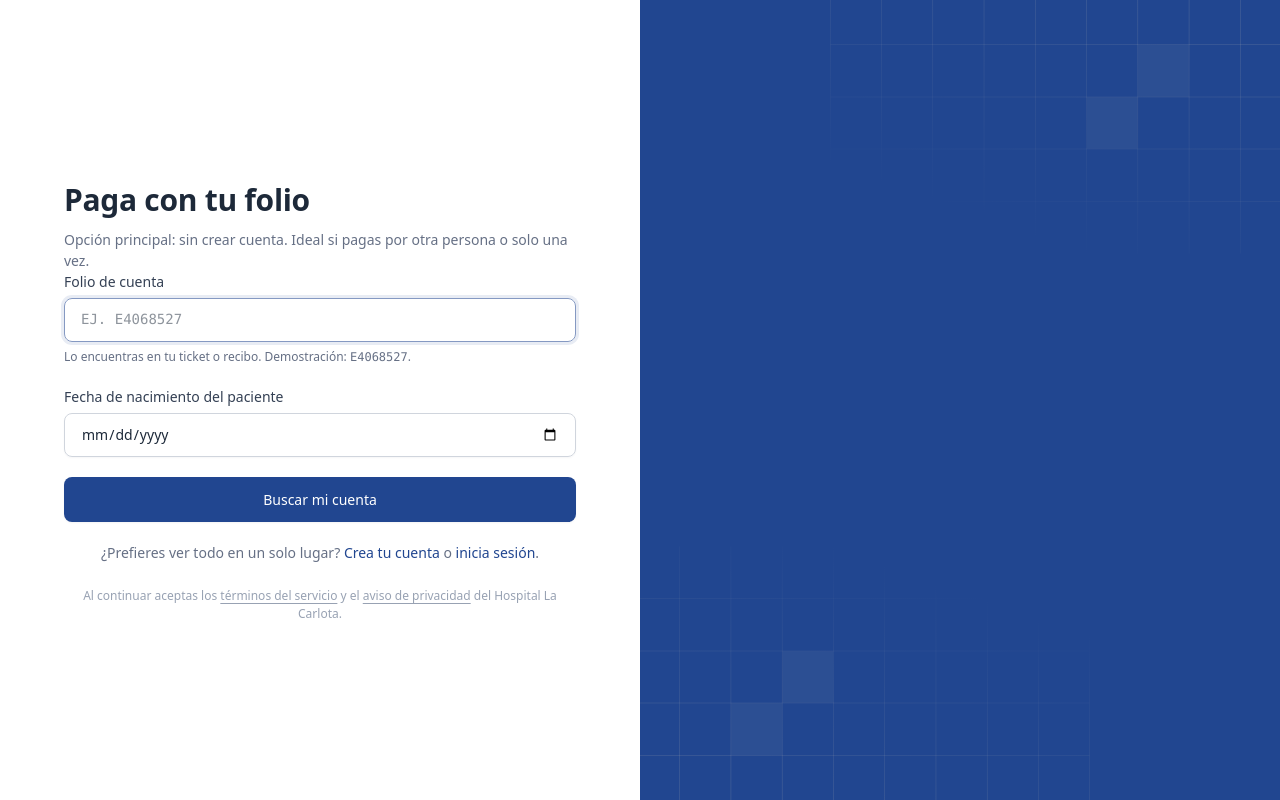
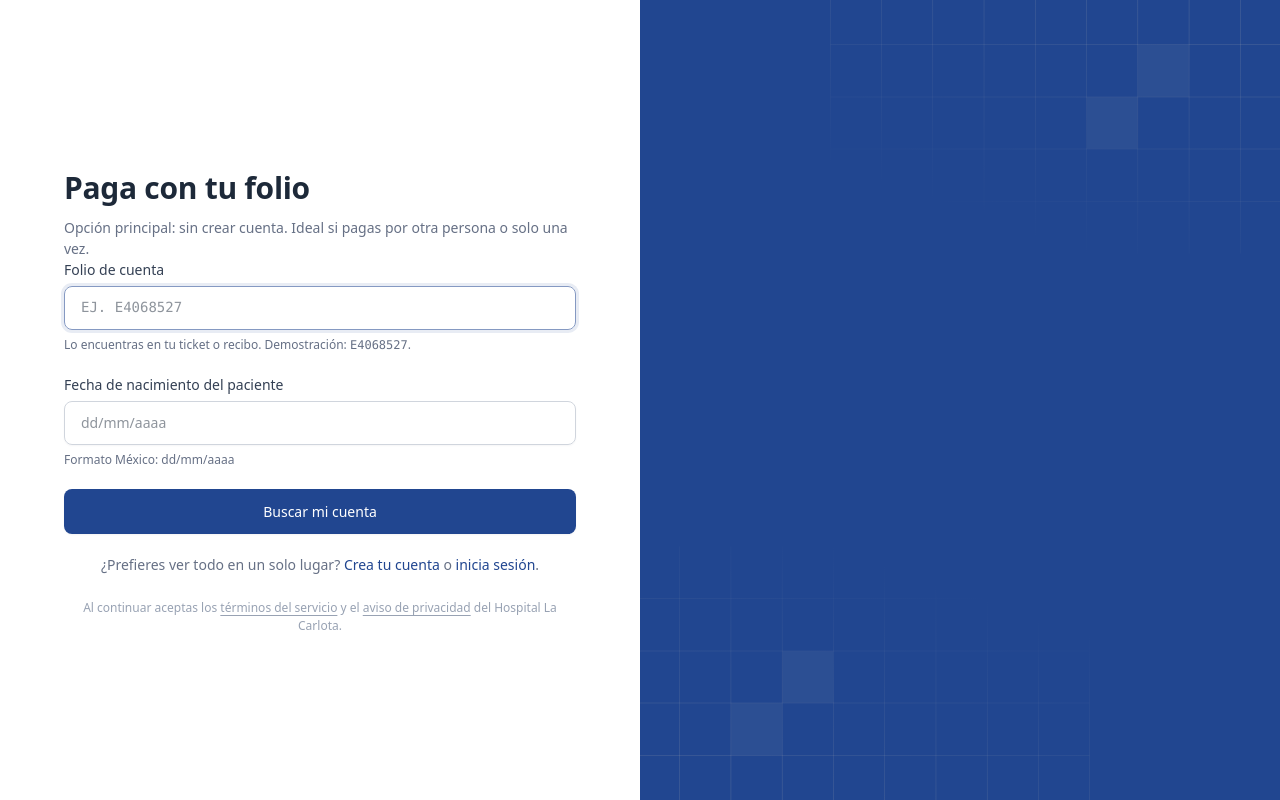
Before and after one commit to omoraleshlc/pagosenlinea, a Next.js app: page /pago-rapido in a window 1280 px wide. Built offline with nearby package versions, Linux system fonts and the light colour scheme.

Commit message:
Use Mexico dd/mm/yyyy for patient birth date on pago-rapido. (#4)
Replace native date input with masked text field and validate calendar dates.

```diff
--- a/src/components/pago-rapido-form.tsx
+++ b/src/components/pago-rapido-form.tsx
@@ -17,6 +17,30 @@ type Resultado = {
   total: number;
 };
 
+/** Mexico display format dd/mm/yyyy with light masking while typing. */
+function formatearFechaMx(raw: string) {
+  const digits = raw.replace(/\D/g, "").slice(0, 8);
+  if (digits.length <= 2) return digits;
+  if (digits.length <= 4) return `${digits.slice(0, 2)}/${digits.slice(2)}`;
+  return `${digits.slice(0, 2)}/${digits.slice(2, 4)}/${digits.slice(4)}`;
+}
+
+function fechaMxValida(value: string) {
+  const m = /^(\d{2})\/(\d{2})\/(\d{4})$/.exec(value.trim());
+  if (!m) return false;
+  const day = Number(m[1]);
+  const month = Number(m[2]);
+  const year = Number(m[3]);
+  if (month < 1 || month > 12 || day < 1 || day > 31) return false;
+  if (year < 1900 || year > new Date().getFullYear()) return false;
+  const dt = new Date(year, month - 1, day);
+  return (
+    dt.getFullYear() === year &&
+    dt.getMonth() === month - 1 &&
+    dt.getDate() === day
+  );
+}
+
 export function PagoRapidoForm() {
   const [folio, setFolio] = useState("");
   const [nacimiento, setNacimiento] = useState("");
@@ -27,6 +51,7 @@ export function PagoRapidoForm() {
   const [pagoMsg, setPagoMsg] = useState<string | null>(null);
 
   const folioOk = folioValido(folio);
+  const nacimientoOk = fechaMxValida(nacimiento);
 
   function buscar(event: FormEvent) {
     event.preventDefault();
@@ -34,7 +59,7 @@ export function PagoRapidoForm() {
     setNoEncontrado(false);
     setResultado(null);
     setPagoMsg(null);
-    if (!folioOk || !nacimiento) return;
+    if (!folioOk || !nacimientoOk) return;
 
     setBuscando(true);
     window.setTimeout(() => {
@@ -141,14 +166,25 @@ export function PagoRapidoForm() {
       <label className="field">
         <span>Fecha de nacimiento del paciente</span>
         <input
-          type="date"
+          type="text"
+          inputMode="numeric"
+          autoComplete="bday"
+          placeholder="dd/mm/aaaa"
           value={nacimiento}
-          onChange={(e) => setNacimiento(e.target.value)}
+          onChange={(e) => setNacimiento(formatearFechaMx(e.target.value))}
+          maxLength={10}
           required
+          aria-describedby="nacimiento-hint"
         />
-        {intento && !nacimiento ? (
-          <span className="field-error">Indica la fecha de nacimiento.</span>
-        ) : null}
+        {intento && !nacimientoOk ? (
+          <span className="field-error">
+            Escribe la fecha como dd/mm/aaaa (ejemplo: 15/03/1988).
+          </span>
+        ) : (
+          <span id="nacimiento-hint" className="field-hint">
+            Formato México: dd/mm/aaaa
+          </span>
+        )}
       </label>
 
       {noEncontrado ? (
--- a/src/lib/mock-cargos.ts
+++ b/src/lib/mock-cargos.ts
@@ -86,9 +86,6 @@ export function mxn(monto: number) {
 export function fechaCorta(iso: string) {
   const [y, m, d] = iso.split("-").map(Number);
   if (!y || !m || !d) return iso;
-  return new Date(y, m - 1, d).toLocaleDateString("es-MX", {
-    day: "2-digit",
-    month: "short",
-    year: "numeric",
-  });
+  // Mexico: dd/mm/yyyy
+  return `${String(d).padStart(2, "0")}/${String(m).padStart(2, "0")}/${y}`;
 }
```
